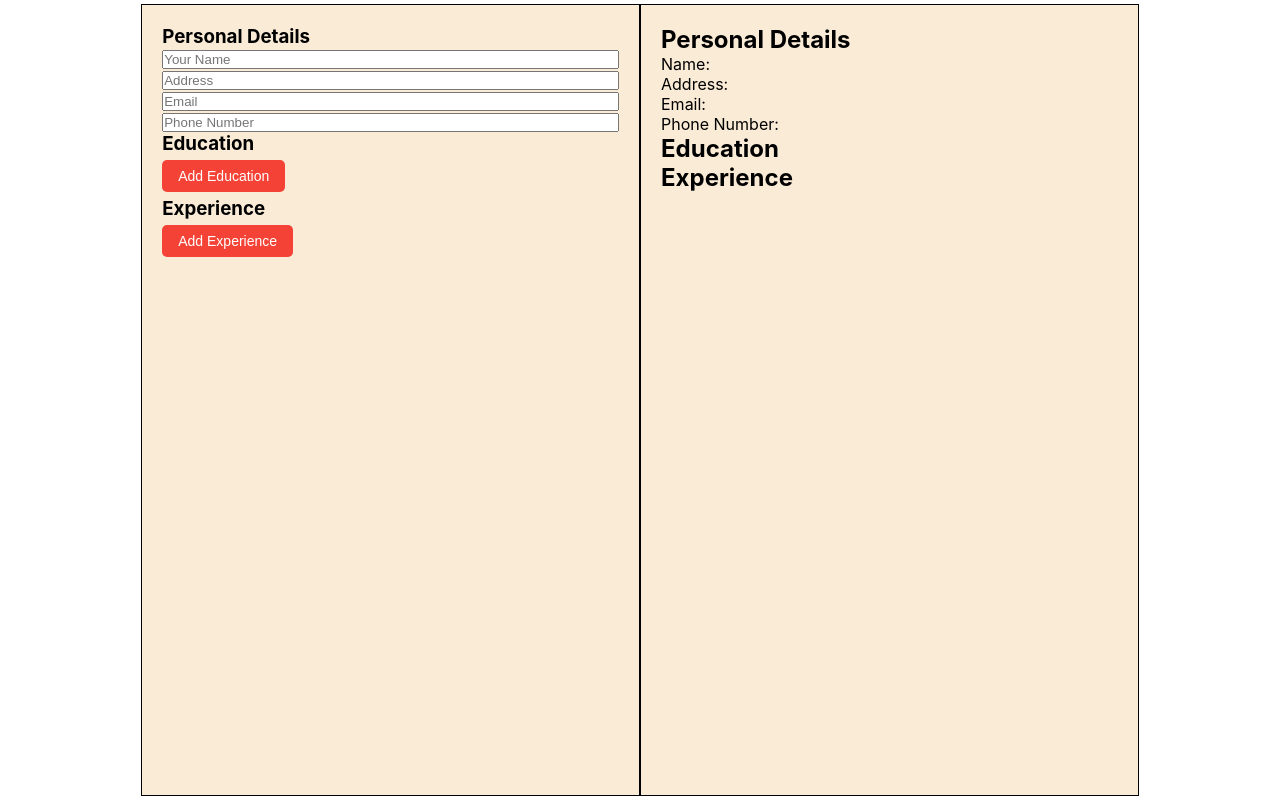
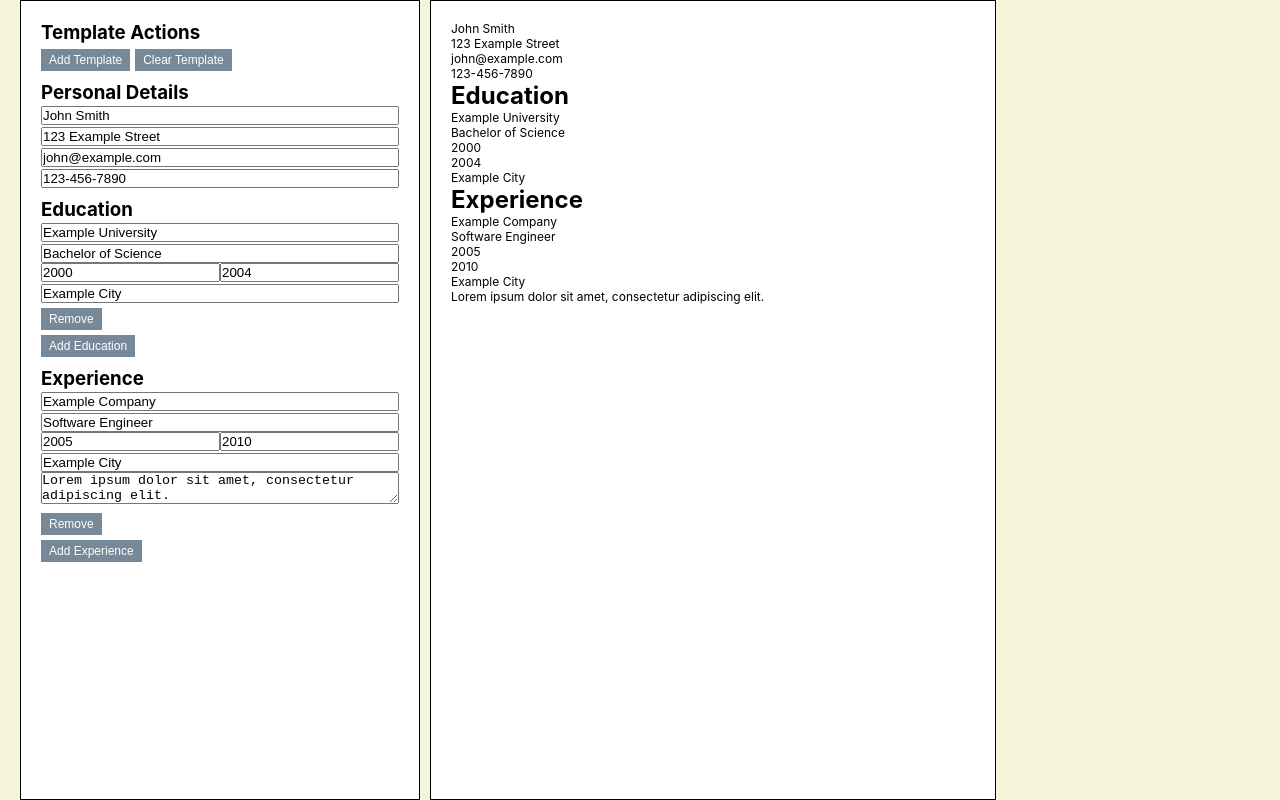
Before and after one commit to ShawnEdgell/CV-Application, a React (Vite) app: page / in a window 1280 px wide. Built offline with nearby package versions, Linux system fonts and the light colour scheme; the HTML template or start-up script is replaced by a standard one.

Commit message:
cleaned up more styling

```diff
--- a/src/App.css
+++ b/src/App.css
@@ -5,42 +5,41 @@
 }
 
 body {
+  height: 100vh;
   display: flex;
-  justify-content: center;
   align-items: center;
-  min-height: 100vh; /* Ensure the body covers the viewport height */
+  padding: 20px;
+  background-color: beige;
+}
+
+p {
+  font-size: 12px;
 }
 
 .cv-app {
   display: flex;
+  gap: 10px;
 }
 
-.right-side, .left-side {
-  width: 612px;
-  height: 792px;
+.left-side,
+.right-side {
+  word-wrap: break-word;
+  background-color: white;
   padding: 20px;
-  background-color: antiquewhite;
+  height: 800px;
   border: 1px solid black;
-  box-sizing: border-box;
-}
-
-/* Common styles for all DPIs */
-.left-side {
-  width: 50%;
-  overflow-y: scroll; /* Add vertical scrollbar when needed */
+  overflow-x: scroll;
 }
 
 .right-side {
-  width: 50%;
-  overflow: hidden;
-}
-
-.right-side {
-  overflow: hidden;
+  width: calc(800px / 1.4142);
 }
 
 .left-side {
-  overflow: scroll;
+  display: flex;
+  flex-direction: column;
+  gap: 10px;
+  width: 400px;
 }
 
 input[type="text"],
@@ -56,19 +55,18 @@ textarea {
 }
 
 button {
-  background-color: #f44336;
+  background-color: lightslategray;
   color: white;
   border: none;
-  padding: 8px 16px;
+  padding: 4px 8px;
   text-align: center;
   text-decoration: none;
   display: inline-block;
-  font-size: 14px;
-  margin: 5px 0;
-  border-radius: 5px;
+  font-size: 12px;
+  margin: 5px 5px 0 0;
   cursor: pointer;
 }
 
 button:hover {
-  background-color: #d32f2f;
+  opacity: 0.9;
 }
--- a/src/App.jsx
+++ b/src/App.jsx
@@ -1,43 +1,97 @@
-import { useState } from 'react';
+import { useState, useEffect } from 'react';
 import './App.css';
 
 function App() {
+  const defaultTemplate = {
+    name: 'John Smith',
+    address: '123 Example Street',
+    email: 'john@example.com',
+    phoneNumber: '123-456-7890',
+    educations: [
+      {
+        school: 'Example University',
+        degree: 'Bachelor of Science',
+        startDate: '2000',
+        endDate: '2004',
+        location: 'Example City',
+      },
+    ],
+    experiences: [
+      {
+        companyName: 'Example Company',
+        positionTitle: 'Software Engineer',
+        startDate: '2005',
+        endDate: '2010',
+        location: 'Example City',
+        description: 'Lorem ipsum dolor sit amet, consectetur adipiscing elit.',
+      },
+    ],
+  };
+
+  // Initialize state with default template values
   const [name, setName] = useState('');
   const [address, setAddress] = useState('');
   const [email, setEmail] = useState('');
   const [phoneNumber, setPhoneNumber] = useState('');
-  const [educations, setEducations] = useState([]); // Array to store Education data
-  const [experiences, setExperiences] = useState([]); // Array to store Experience data
+  const [educations, setEducations] = useState([]);
+  const [experiences, setExperiences] = useState([]);
 
-  // Function to add an education to the array
+  useEffect(() => {
+    setName(defaultTemplate.name);
+    setAddress(defaultTemplate.address);
+    setEmail(defaultTemplate.email);
+    setPhoneNumber(defaultTemplate.phoneNumber);
+    setEducations([...defaultTemplate.educations]);
+    setExperiences([...defaultTemplate.experiences]);
+    // eslint-disable-next-line react-hooks/exhaustive-deps
+  }, []);
+
   const addEducation = () => {
     setEducations([...educations, {}]);
   };
 
-  // Function to remove an education from the array
   const removeEducation = (index) => {
     const updatedEducations = [...educations];
     updatedEducations.splice(index, 1);
     setEducations(updatedEducations);
   };
 
-  // Function to add an experience to the array
   const addExperience = () => {
     setExperiences([...experiences, {}]);
   };
 
-  // Function to remove an experience from the array
   const removeExperience = (index) => {
     const updatedExperiences = [...experiences];
     updatedExperiences.splice(index, 1);
     setExperiences(updatedExperiences);
   };
 
+  const addTemplate = () => {
+    setName(defaultTemplate.name);
+    setAddress(defaultTemplate.address);
+    setEmail(defaultTemplate.email);
+    setPhoneNumber(defaultTemplate.phoneNumber);
+    setEducations([...defaultTemplate.educations]);
+    setExperiences([...defaultTemplate.experiences]);
+  };
+
+  const clearTemplate = () => {
+    setName('');
+    setAddress('');
+    setEmail('');
+    setPhoneNumber('');
+    setEducations([]);
+    setExperiences([]);
+  };
+
   return (
     <div className="cv-app">
-      {/* Left side: Input fields */}
       <div className="left-side">
-        {/* Personal Details */}
+        <div className="section">
+          <h3>Template Actions</h3>
+          <button onClick={addTemplate}>Add Template</button>
+          <button onClick={clearTemplate}>Clear Template</button>
+        </div>
         <div className="section">
           <h3>Personal Details</h3>
           <input
@@ -66,7 +120,6 @@ function App() {
           />
         </div>
 
-        {/* Education */}
         <div className="section">
           <h3>Education</h3>
           {educations.map((education, index) => (
@@ -144,7 +197,6 @@ function App() {
           <button onClick={() => addEducation()}>Add Education</button>
         </div>
 
-        {/* Experience */}
         <div className="section">
           <h3>Experience</h3>
           {experiences.map((experience, index) => (
@@ -237,34 +289,32 @@ function App() {
 
       {/* Right side: Display user input */}
       <div className="right-side">
-        <h2>Personal Details</h2>
-        <p>Name: {name}</p>
-        <p>Address: {address}</p>
-        <p>Email: {email}</p>
-        <p>Phone Number: {phoneNumber}</p>
+        <p>{name}</p>
+        <p>{address}</p>
+        <p>{email}</p>
+        <p>{phoneNumber}</p>
 
         <h2>Education</h2>
         {educations.map((education, index) => (
           <div key={index}>
-            <p>School: {education.school}</p>
-            <p>Degree: {education.degree}</p>
-            <p>Start Date: {education.startDate}</p>
-            <p>End Date: {education.endDate}</p>
-            <p>Location: {education.location}</p>
+            <p>{education.school}</p>
+            <p>{education.degree}</p>
+            <p>{education.startDate}</p>
+            <p>{education.endDate}</p>
+            <p>{education.location}</p>
           </div>
         ))}
 
         <h2>Experience</h2>
         {experiences.map((experience, index) => (
           <div key={index}>
-            <p>Company Name: {experience.companyName}</p>
-            <p>Position Title: {experience.positionTitle}</p>
-            <p>Start Date: {experience.startDate}</p>
-            <p>End Date: {experience.endDate}</p>
-            <p>Location: {experience.location}</p>
+            <p>{experience.companyName}</p>
+            <p>{experience.positionTitle}</p>
+            <p>{experience.startDate}</p>
+            <p>{experience.endDate}</p>
+            <p>{experience.location}</p>
             {experience.description && (
               <div className="description">
-                <h4>Description</h4>
                 <p>{experience.description}</p>
                 <br></br>
               </div>
--- a/src/index.css
+++ b/src/index.css
@@ -5,8 +5,6 @@
 
 body {
   margin: 0;
-  display: flex;
-  place-items: center;
   min-width: 320px;
   min-height: 100vh;
 }
```
